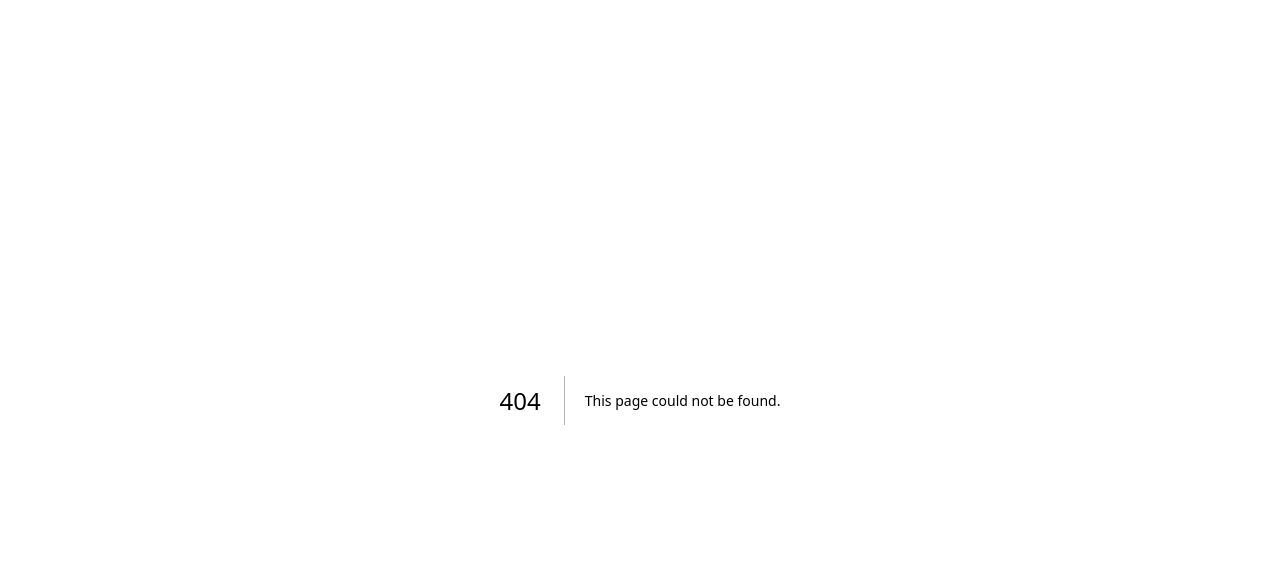
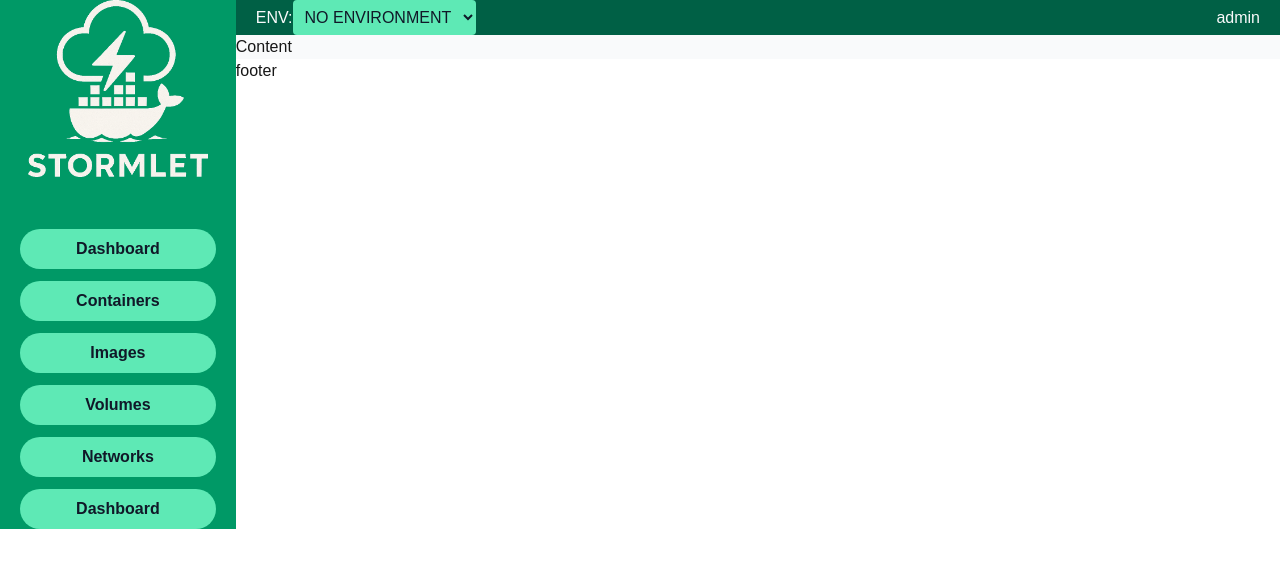
Before and after one commit to gladius882/stormlet, a Next.js app: page /dashboard in a window 1280 px wide. Before the commit this address had no page. Shown: the top 568 px of the page. Built offline with nearby package versions, Linux system fonts and the light colour scheme.

Commit message:
basic app template

```diff
--- /dev/null
+++ b/app/(core)/dashboard/page.tsx
@@ -0,0 +1,63 @@
+import logo from "@/images/logo-transparent.png"
+import Image from "next/image"
+import Link from "next/link"
+
+export default function Dashboard() {
+    return (
+        <div className="flex min-w-[100vh]">
+            <nav className="w-[280px] flex flex-col bg-emerald-600 px-5 h-full gap-3">
+                <div className="self-center mb-10">
+                    <Image width={180} src={logo} alt="" />
+
+                </div>
+
+                <Link href="/" className="text-gray-900 bg-emerald-300 rounded-full p-2 font-bold text-center">
+                    Dashboard
+                </Link>
+                <Link href="/" className="text-gray-900 bg-emerald-300 rounded-full p-2 font-bold text-center">
+                    Containers
+                </Link>
+                <Link href="/" className="text-gray-900 bg-emerald-300 rounded-full p-2 font-bold text-center">
+                    Images
+                </Link>
+                <Link href="/" className="text-gray-900 bg-emerald-300 rounded-full p-2 font-bold text-center">
+                    Volumes
+                </Link>
+                <Link href="/" className="text-gray-900 bg-emerald-300 rounded-full p-2 font-bold text-center">
+                    Networks
+                </Link>
+                <Link href="/" className="text-gray-900 bg-emerald-300 rounded-full p-2 font-bold text-center">
+                    Dashboard
+                </Link>
+            </nav>
+
+            <div className="flex flex-col w-full">
+
+                <div className="sticky bg-emerald-800 text-gray-50 flex items-center justify-between px-5">
+
+                    <div className="flex items-center">
+                        <div>ENV:</div>
+                        <select className="bg-emerald-300 h-full text-gray-900 rounded-sm p-2">
+                            <option>NO ENVIRONMENT</option>
+                            <option>local</option>
+                            <option>proxmox</option>
+                            <option>orangepi</option>
+                        </select>
+                    </div>
+
+                    <div className="item">
+                        admin
+                    </div>
+                </div>
+
+                <main className="bg-gray-50">
+                    Content
+                </main>
+
+                <footer>
+                    footer
+                </footer>
+            </div>
+        </div>
+    )
+}
```
